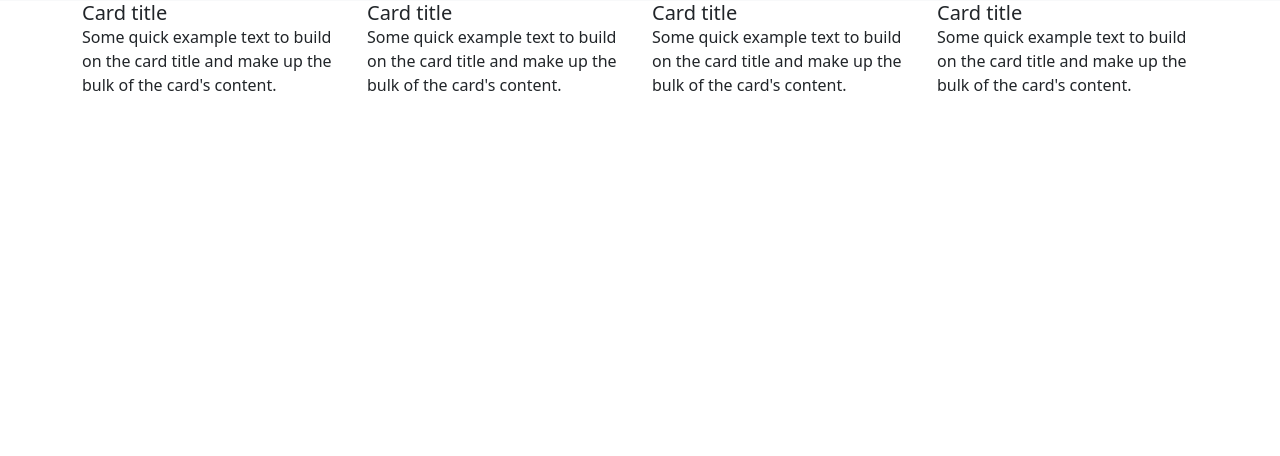
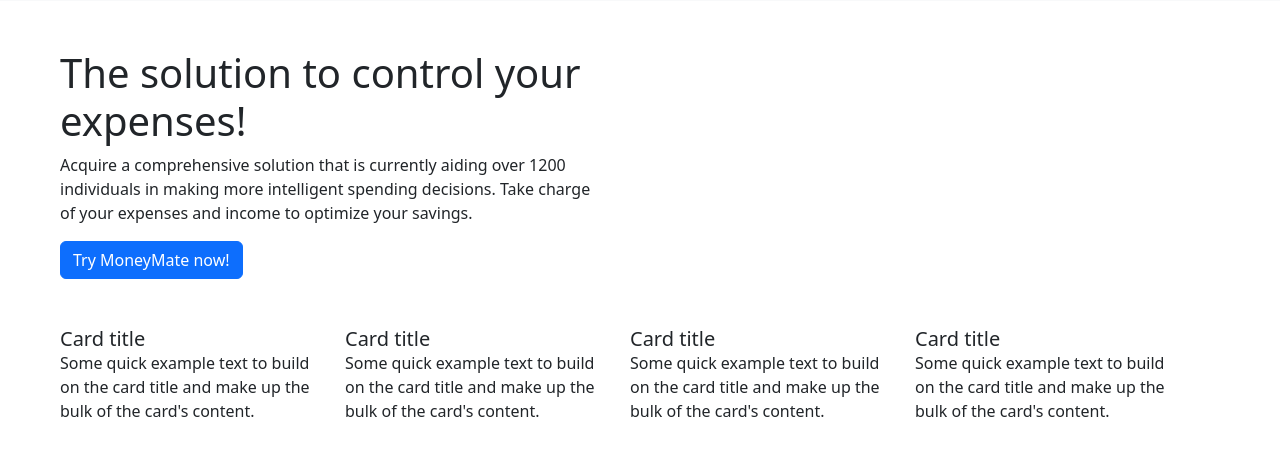
Before and after one commit to BohdanBezushka/MoneyMate, a Django app: page / in a window 1280 px wide. Shown: the part 126-582 px from the top of the page. Run offline with Django 3.2, Linux system fonts and the light colour scheme.

Commit message:
Add Introduction section to html index file

```diff
--- a/templates/moneymate/index.html
+++ b/templates/moneymate/index.html
@@ -31,7 +31,7 @@
 					<span class="navbar-toggler-icon"></span>
 				</button>
 				<div class="collapse navbar-collapse" id="navbarTogglerDemo01">
-					<a class="navbar-brand" href="#"> <img src="{% static 'img/MoneyMate.png' %}" alt="Brand: MoneyMate" /></a>
+					<a class="navbar-brand" href="#"> <img src="{% static 'static/img/MoneyMate.png' %}" alt="Brand: MoneyMate" /></a>
 					<ul class="navbar-nav me-auto mb-2 mb-lg-0">
 						<li class="nav-item">
 							<a class="nav-link active" aria-current="page" href="#">How it works</a>
@@ -51,8 +51,22 @@
 			</div>
 		</nav>
 
+		<!--Introduction section-->
+		<div class="container m-5">
+			<div class="row">
+				<div class="col-md-6">
+					<h1>The solution to control your expenses!</h1>
+					<p>Acquire a comprehensive solution that is currently aiding over 1200 individuals in making more intelligent spending decisions. Take charge of your expenses and income to optimize your savings.</p>
+					<button class="btn btn-primary">Try MoneyMate now!</button>
+				</div>
+				<div class="col-md-6">
+					<img class="img-fluid" src="" alt="">
+				</div>
+			</div>
+		</div>
+
 		<!--How it works Section-->
-		<div class="container">
+		<div class="container m-5">
 			<div class="row">
 				<div class="col-md-6 col-lg-3 mb-4">
 					<h5 class="card-title">Card title</h5>
```
